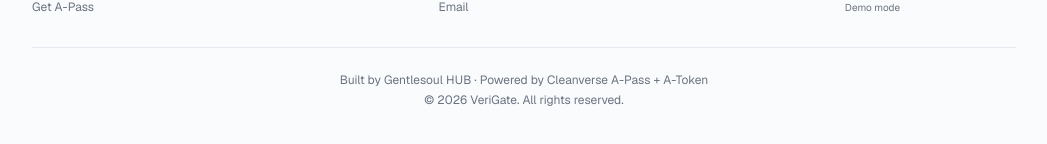
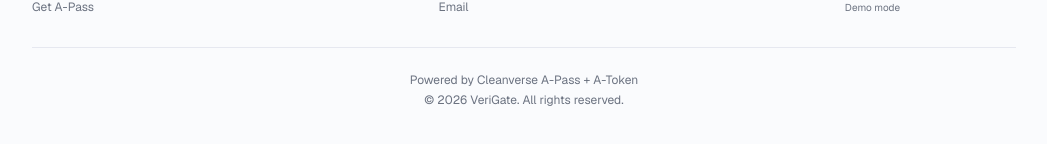
Before and after one commit to tweetbysobur/VeriGate-, a Next.js app: page / in a window 1280 px wide. Shown: the part 4708-4852 px from the top of the page, without its empty margins (116-1163 px from the left). Built offline with nearby package versions, Linux system fonts and the light colour scheme; no server answers.

Commit message:
UX: remove team branding from footers, keep tech attribution only (Cleanverse + A-Token)

```diff
--- a/app/dashboard/page.tsx
+++ b/app/dashboard/page.tsx
@@ -74,7 +74,7 @@ export default async function DashboardPage() {
 
       <footer className="border-t border-border py-5">
         <div className="mx-auto flex max-w-6xl flex-col items-center justify-between gap-2 px-5 text-xs text-muted sm:flex-row">
-          <span>Built by Gentlesoul HUB · Powered by Cleanverse A-Pass + A-Token</span>
+          <span>Powered by Cleanverse A-Pass + A-Token</span>
           <span className="font-mono">VeriGate · {mode === "live" ? "live · sandbox" : "demo mode"}</span>
         </div>
       </footer>
--- a/app/get-apass/page.tsx
+++ b/app/get-apass/page.tsx
@@ -65,7 +65,7 @@ export default function GetApassPage() {
 
       <footer className="border-t border-border py-5">
         <div className="mx-auto flex max-w-5xl flex-col items-center justify-between gap-2 px-5 text-xs text-muted sm:flex-row">
-          <span>Built by Gentlesoul HUB · Powered by Cleanverse A-Pass + A-Token</span>
+          <span>Powered by Cleanverse A-Pass + A-Token</span>
           <span className="font-mono">VeriGate · {mode === "live" ? "live · sandbox" : "demo mode"}</span>
         </div>
       </footer>
--- a/app/institutions/page.tsx
+++ b/app/institutions/page.tsx
@@ -109,7 +109,7 @@ export default async function InstitutionsPage() {
 
       <footer className="border-t border-border py-5">
         <div className="mx-auto flex max-w-6xl flex-col items-center justify-between gap-2 px-5 text-xs text-muted sm:flex-row">
-          <span>Built by Gentlesoul HUB · Powered by Cleanverse A-Pass + A-Token</span>
+          <span>Powered by Cleanverse A-Pass + A-Token</span>
           <span className="font-mono">VeriGate · {mode === "live" ? "live · sandbox" : "demo mode"}</span>
         </div>
       </footer>
--- a/app/page.tsx
+++ b/app/page.tsx
@@ -461,7 +461,7 @@ export default function LandingPage() {
             </div>
           </div>
           <div className="mt-8 border-t border-border pt-6 text-center text-xs text-muted">
-            <p>Built by Gentlesoul HUB · Powered by Cleanverse A-Pass + A-Token</p>
+            <p>Powered by Cleanverse A-Pass + A-Token</p>
             <p className="mt-1">© 2026 VeriGate. All rights reserved.</p>
           </div>
         </div>
--- a/app/transactions/page.tsx
+++ b/app/transactions/page.tsx
@@ -25,7 +25,7 @@ export default function TransactionsPage() {
 
       <footer className="border-t border-border py-5">
         <div className="mx-auto flex max-w-6xl flex-col items-center justify-between gap-2 px-5 text-xs text-muted sm:flex-row">
-          <span>Built by Gentlesoul HUB · Powered by Cleanverse A-Pass + A-Token</span>
+          <span>Powered by Cleanverse A-Pass + A-Token</span>
           <span className="font-mono">VeriGate · {mode === "live" ? "live · sandbox" : "demo mode"}</span>
         </div>
       </footer>
```
